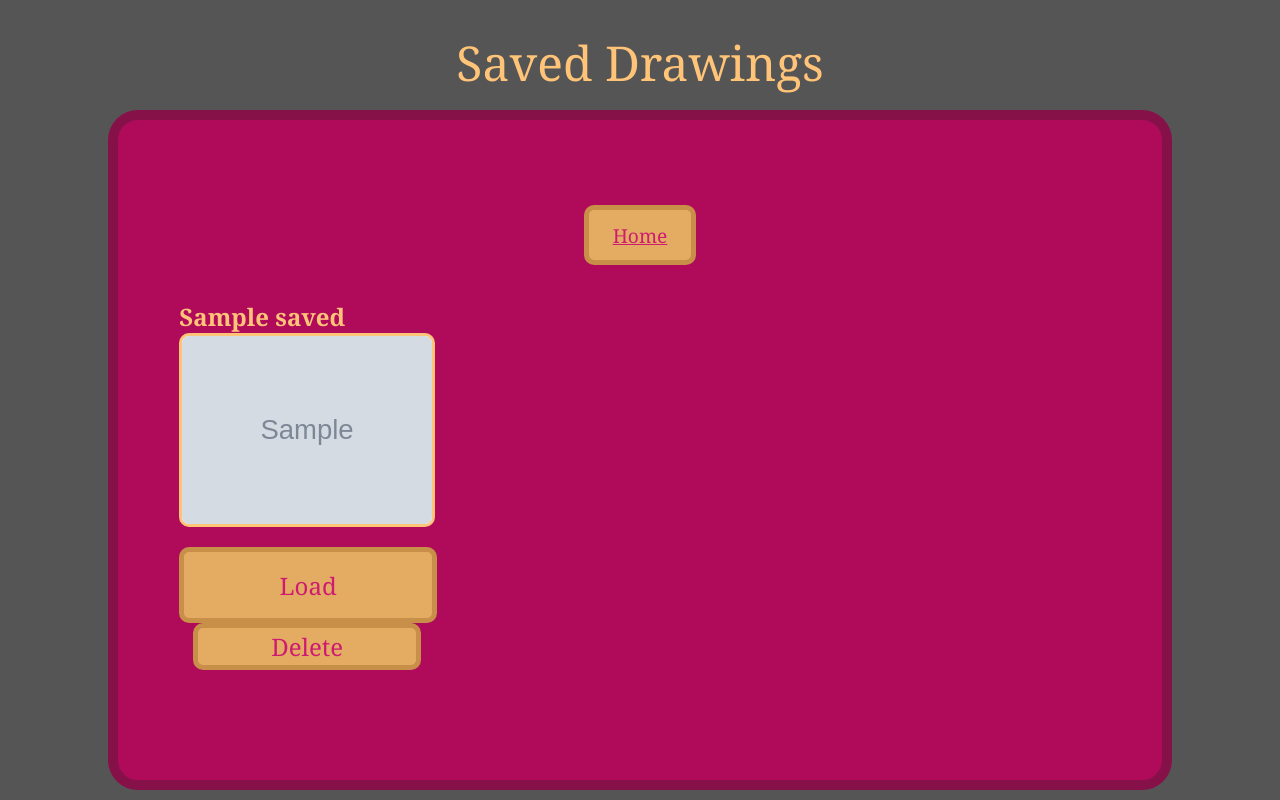
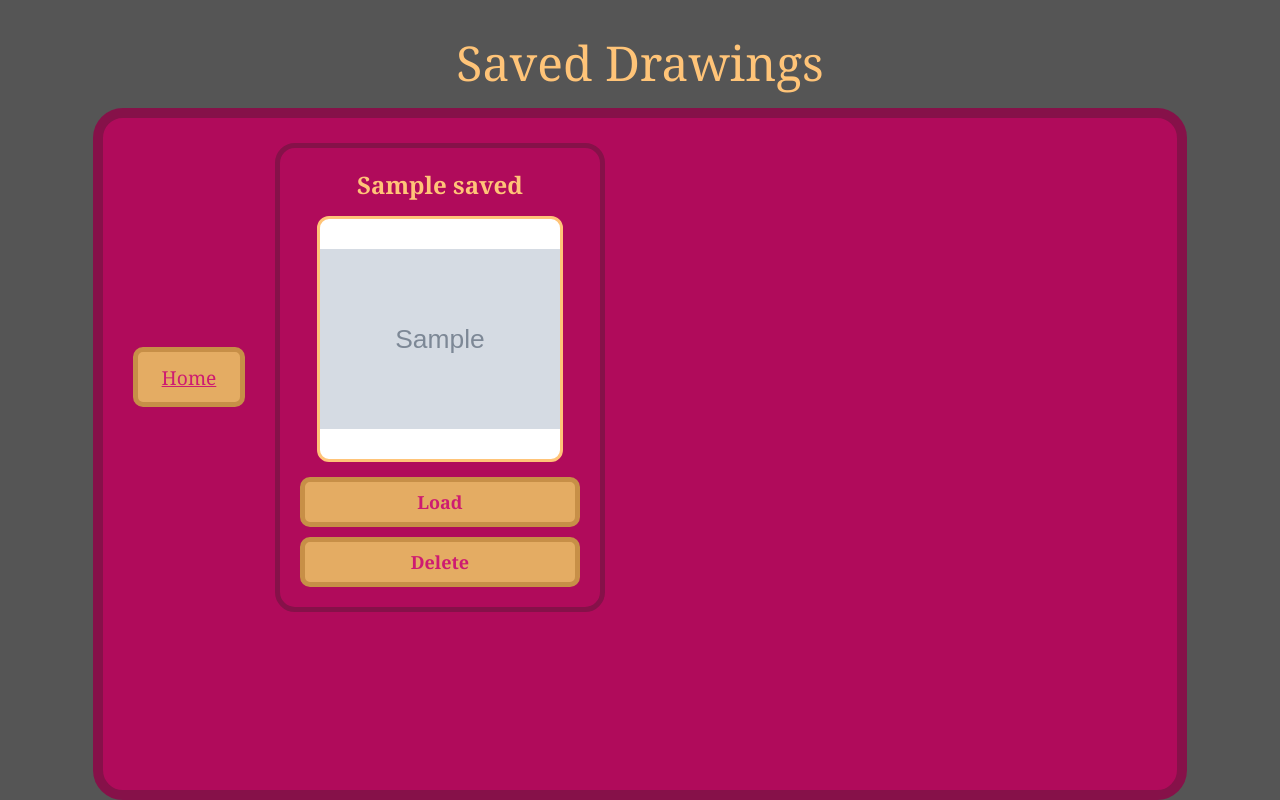
Before and after one commit to chickmenNuggs/CSE-108-Final-Project, a Flask app: page /saved/ in a window 1280 px wide. Run offline with Flask 3, Linux system fonts and the light colour scheme; a user stored in the database is signed in; tables that the repository leaves empty hold one stand-in row (values such as "Sample post"); grey boxes marked "Sample" are stand-in pictures.

Commit message:
updated saved drawings UI and fixed loading saved canvases

```diff
--- a/flask-app/static/master.css
+++ b/flask-app/static/master.css
@@ -724,5 +724,117 @@ form{
     color: white;
 }
 
+.saved-container
+{
+    width: 80%;
+    height: 80%;
+
+    overflow-y: auto;
+
+    display: flex;
+    flex-wrap: wrap;
+
+    align-content: flex-start;
+    justify-content: flex-start;
+
+    gap: 25px;
+
+    padding: 25px;
+}
+
+.saved-card
+{
+    background-color: #b00b5b;
+
+    width: 280px;
+
+    border-radius: 20px;
+
+    padding: 20px;
+
+    display: flex;
+    justify-content: center;
+
+    border: 5px solid #861149;
+}
+
+.saved-content
+{
+    width: 100%;
+
+    display: flex;
+    flex-direction: column;
+
+    align-items: center;
+}
+
+.saved-preview
+{
+    width: 240px;
+    height: 240px;
+
+    object-fit: contain;
+
+    background-color: white;
+
+    border-radius: 12px;
+    border: 3px solid #ffc478;
+}
+
+.saved-buttons
+{
+    width: 100%;
+
+    display: flex;
+    flex-direction: column;
+
+    gap: 10px;
+
+    margin-top: 15px;
+}
+
+.saved-buttons .vert-button,
+.saved-buttons button
+{
+    width: 100%;
+    height: 50px;
+
+    box-sizing: border-box;
+
+    display: flex;
+    justify-content: center;
+    align-items: center;
+
+    border: 5px solid #c78f47;
+    border-radius: 10px;
+
+    background-color: #e4ac63;
+
+    color: #ce1b71;
+
+    font-size: large;
+    font-weight: bold;
+
+    cursor: pointer;
+
+    text-decoration: none;
+
+    padding: 0;
+}
+
+.saved-buttons .vert-button:hover,
+.saved-buttons button:hover
+{
+    background-color: #ffc478;
+}
+
+.saved-content h2
+{
+    color: #ffc478;
+
+    margin-bottom: 15px;
+
+    text-align: center;
+}
 
 .hidden{ display: none;}
--- a/flask-app/templates/canvas.html
+++ b/flask-app/templates/canvas.html
@@ -252,6 +252,8 @@
    <script>
       window.localUserName = "{{ localUserName }}";
       window.gameId = "{{gameId}}"
+      window.drawingData = {{ drawingData|tojson if drawingData else 'null' }};
+
       window.SOCKET_EVENTS = {
          LOBBY_LIST: "{{ LOBBY_LIST }}",
          CREATE_LOBBY: "{{ CREATE_LOBBY }}",
--- a/flask-app/templates/saved.html
+++ b/flask-app/templates/saved.html
@@ -21,29 +21,14 @@
         Saved Drawings
     </div>
 
-    <div class="login-container"
-         style="
-         width: 80%;
-         height: 80%;
-         overflow-y: auto;
-         flex-direction: column;
-         ">
+    <div class="login-container saved-container">
         <a class="home" href="{{url_for('home')}}"> Home</a>
 
         {% for drawing in drawings %}
 
-        <div style="
-            width: 90%;
-            background-color: #b00b5b;
-            padding: 20px;
-            margin: 10px;
-            border-radius: 20px;
-            display: flex;
-            align-items: center;
-            justify-content: space-between;
-        ">
+        <div class="saved-card">
 
-            <div>
+            <div class="saved-content">
 
                 <h2 style="color:#ffc478;">
                     {{ drawing.drawing_name }}
@@ -51,14 +36,9 @@
 
                 <img
                     src="{{ drawing.image_data }}"
-                    width="250"
-                    style="
-                    border-radius: 10px;
-                    border: 3px solid #ffc478;
-                    background-color: white;
-                    "
-                >
-                <div style="margin-top:15px;">
+                    class="saved-preview">
+
+                <div class="saved-buttons">
 
                     <a
                         href="{{ url_for('load_drawing', id=drawing.id) }}"
```
Also changed, not shown: flask-app/static/master.js (+26 -2 lines), 1 other file.
